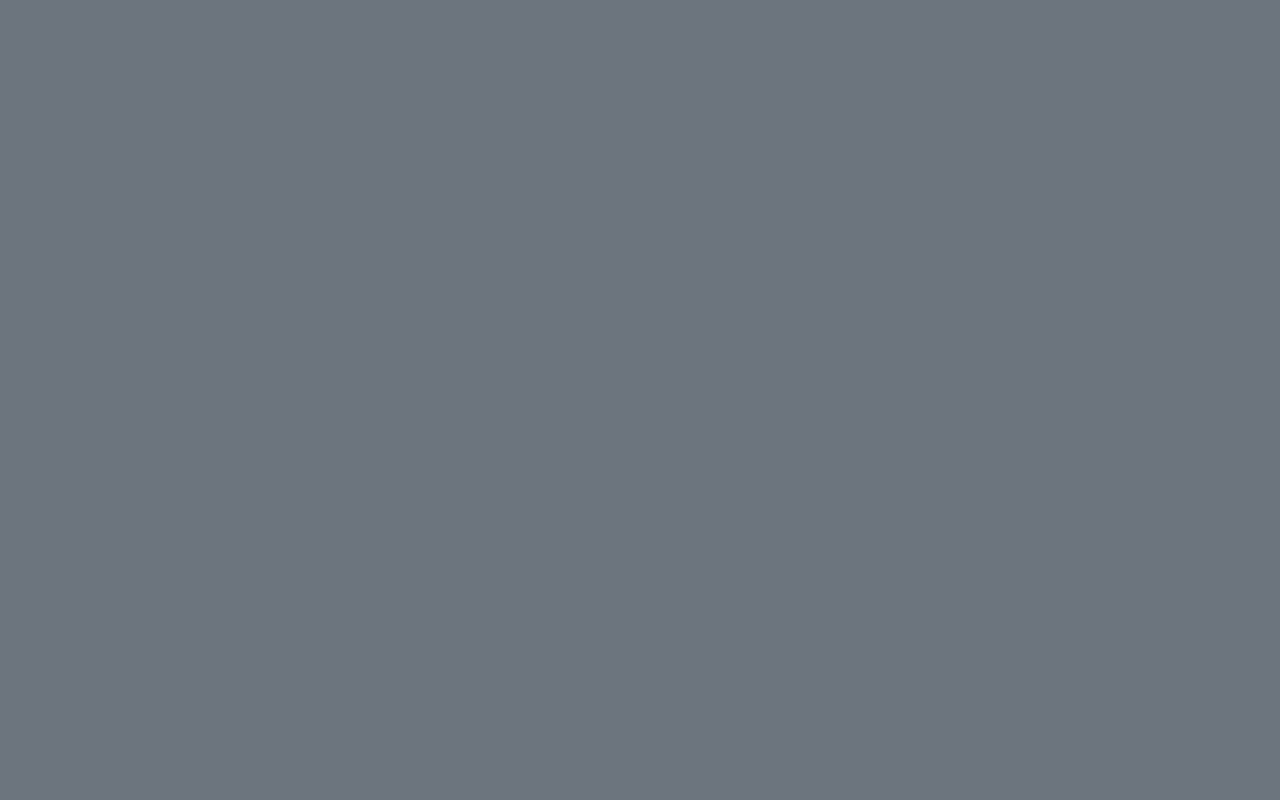
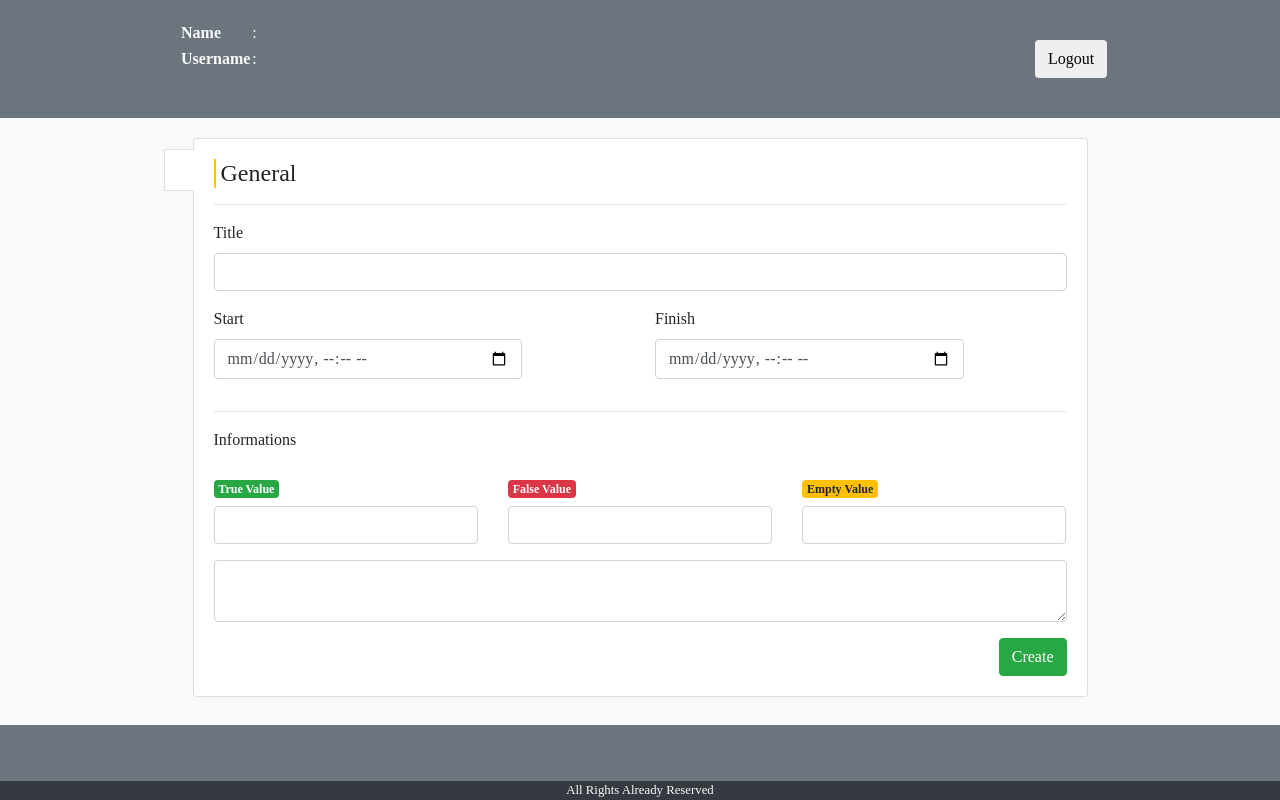
Before and after one commit to rakhadzaky/TryOutAngular, an Angular app: page /EditTest in a window 1280 px wide. Before the commit this address led to /. Built offline with nearby package versions, Linux system fonts and the light colour scheme; no server answers; sample sign-in values are in the browser's storage; a web font is replaced by a local one.

Commit message:
add form for update data test

```diff
--- a/src/app/app-routing.module.ts
+++ b/src/app/app-routing.module.ts
@@ -10,6 +10,7 @@ import { InsertTestComComponent } from './insert-test-com/insert-test-com.compon
 import { InsertQuestionsComComponent } from './insert-questions-com/insert-questions-com.component';
 import { DetailQuesionComponent } from './detail-quesion/detail-quesion.component';
 import { DetailParComComponent } from './detail-par-com/detail-par-com.component';
+import { EditTestComComponent } from './edit-test-com/edit-test-com.component';
 
 import { LoginParticipantsComponent } from './login-participants/login-participants.component';
 import { HomeParticipantsComponent } from './home-participants/home-participants.component';
@@ -69,6 +70,11 @@ const routes: Routes = [
     component: DetailParComComponent,
     canActivate: [AuthGuard]
   },
+  {
+    path: 'EditTest',
+    component: EditTestComComponent,
+    canActivate: [AuthGuard]
+  },
   // PARTICIPANTS
   {
     path: 'login',
--- a/src/app/app.module.ts
+++ b/src/app/app.module.ts
@@ -23,6 +23,7 @@ import { DetailQuesionComponent } from './detail-quesion/detail-quesion.componen
 import { InfoQuestionParComponent } from './info-question-par/info-question-par.component';
 import { AnswerParComponent } from './answer-par/answer-par.component';
 import { DetailParComComponent } from './detail-par-com/detail-par-com.component';
+import { EditTestComComponent } from './edit-test-com/edit-test-com.component';
 
 @NgModule({
   declarations: [
@@ -39,7 +40,8 @@ import { DetailParComComponent } from './detail-par-com/detail-par-com.component
     DetailQuesionComponent,
     InfoQuestionParComponent,
     AnswerParComponent,
-    DetailParComComponent
+    DetailParComComponent,
+    EditTestComComponent
   ],
   imports: [
     BrowserModule,
--- /dev/null
+++ b/src/app/edit-test-com/edit-test-com.component.html
@@ -0,0 +1,104 @@
+<div class="bg-light">
+		<div class="col-md-12 p-0 bg-secondary">
+			<div class="p-3">
+				<div class="container">
+					<div class="row">
+						<div class="col-md-1 display-3 text-light">
+							<i class="fa fa-user-circle"></i>
+						</div>
+						<div class="col-md-8 text-light">
+							<table class="mt-1">
+								<tr>
+									<td class="font-weight-bold">Name</td>
+									<td>:</td>
+									<td>{{Identity.name}}</td>
+								</tr>
+                <tr>
+									<td class="font-weight-bold">Username</td>
+									<td>:</td>
+									<td>{{Identity.username}}</td>
+								</tr>
+							</table>
+						</div>
+						<div class="offset-md-2 col-md-1 mt-4 mx-auto">
+							<button type="button" class="btn" (click)="LogoutComProses()">Logout</button>
+						</div>
+					</div>
+				</div>
+			</div>
+		</div>
+
+	<div class="container py-1 mt-3">
+			<div class="col-md-10 mx-auto mb-4">
+				<div class="card" id="general">
+					<div class="card-body">
+						<a href="HomeCommittee"><button type="button" class="btn btn-secondary border border-right-0 mybtn rounded-0" title="back"><h1 class="fa fa-angle-left mr-2"></h1></button></a>
+						<h4 class="font-weight-light myTitle border-warning">General</h4>
+						<hr>
+						<div class="alert alert-danger" *ngIf = "err_message != ''">
+							<b>Error !</b> {{err_message}}
+						</div>
+						<form accept-charset="utf-8">
+							<div class="form-group">
+								<label>Title</label>
+								<input type="text" class="form-control" [(ngModel)] = "InsertValue.title" value="{{InsertValue.title}}" name="title">
+								<small class="text-danger">{{err_title}}</small>
+							</div>
+							<div class="row">
+								<div class="col-md-6">
+									<div class="form-group">
+										<label>Start</label>
+										<input type="datetime-local" class="form-control w-75" [(ngModel)] = "InsertValue.start" value="{{InsertValue.start}}" name="start">
+										<small class="text-danger">{{err_start}}</small>
+									</div>
+								</div>
+								<div class="col-md-6">
+									<div class="form-group">
+										<label>Finish</label>
+										<input type="datetime-local" class="form-control w-75" [(ngModel)] = "InsertValue.end" value="{{InsertValue.end}}" name="end">
+										<small class="text-danger">{{err_end}}</small>
+									</div>
+								</div>
+							</div>
+							<hr>
+							<div class="form-group">
+								<label class="mb-4">Informations</label>
+
+								<div class="row">
+									<div class="col-md-4">
+										<div class="form-group">
+											<label class="badge badge-success">True Value</label>
+											<input type="number" class="form-control" [(ngModel)] = "InsertValue.true_value" value="{{InsertValue.true_value}}" name="true">
+											<small class="text-danger">{{err_true_value}}</small>
+										</div>
+									</div>
+									<div class="col-md-4">
+										<div class="form-group">
+											<label class="badge badge-danger">False Value</label>
+											<input type="number" class="form-control" [(ngModel)] = "InsertValue.wrong_value" value="{{InsertValue.wrong_value}}" name="false">
+											<small class="text-danger">{{err_wrong_value}}</small>
+										</div>
+									</div>
+									<div class="col-md-4">
+										<div class="form-group">
+											<label class="badge badge-warning">Empty Value</label>
+											<input type="number" class="form-control" [(ngModel)] = "InsertValue.empty_value" value="{{InsertValue.empty_value}}" name="empty">
+											<small class="text-danger">{{err_empty_value}}</small>
+										</div>
+									</div>
+								</div>
+								<textarea id="informations" class="form-control" [(ngModel)] = "InsertValue.information" value="{{InsertValue.information}}" name="info"></textarea>
+								<small class="text-danger">{{err_information}}</small>
+							</div>
+							<button type="submit" (click) = "PutDataQuestionProses()" class="btn btn-success float-right">Create</button>
+						</form>
+					</div>
+				</div>
+			</div>
+	</div>
+	<small class="fixed-bottom text-center bg-dark text-light">All Rights Already Reserved</small>
+	<script>
+		CKEDITOR.replace('informations');
+		CKEDITOR.replace('content');
+	</script>
+</div>
--- /dev/null
+++ b/src/app/edit-test-com/edit-test-com.component.ts
@@ -0,0 +1,59 @@
+import { Component, OnInit } from '@angular/core';
+import { Router } from '@angular/router';
+import { HomeCommitteeService } from '../home-committee.service';
+
+@Component({
+  selector: 'app-edit-test-com',
+  templateUrl: './edit-test-com.component.html',
+  styleUrls: ['./edit-test-com.component.css']
+})
+export class EditTestComComponent implements OnInit {
+
+  constructor(private _router : Router, private _homeCommitteeService : HomeCommitteeService) { }
+
+  InsertValue = {}
+  Identity = {}
+
+  // error variable
+  err_message = ''
+  err_empty_value = ''
+  err_true_value = ''
+  err_wrong_value = ''
+  err_end = ''
+  err_start = ''
+  err_title = ''
+  err_information = ''
+  ngOnInit() {
+    this._homeCommitteeService.getDetailAkunCom()
+      .subscribe(
+        res => {
+          this.Identity = res
+          console.log(this.Identity)
+        },
+        err => console.log(err)
+      )
+
+    this._homeCommitteeService.DetailTestCom()
+      .subscribe(
+        res =>
+        {
+          this.InsertValue = res
+          console.log(this.InsertValue)
+        },
+        err => console.log(err)
+      )
+  }
+
+  PutDataQuestionProses(){
+    this._homeCommitteeService.PutDataQuestion(this.InsertValue)
+      .subscribe(
+        res => {
+          console.log(res)
+        },
+        err => {
+          console.log(err)
+        }
+      )
+  }
+
+}
--- a/src/app/home-committee.service.ts
+++ b/src/app/home-committee.service.ts
@@ -107,7 +107,11 @@ export class HomeCommitteeService {
     console.log(this.tokenPut)
     console.log(data)
     console.log(this._DetailTest + this.id + this._DataQuestions + "/" + this.idQuest + "/update")
-    return this.http.post<any>(this._DetailTest + this.id + this._DataQuestions + "/" + this.idQuest + "/update", data, {headers: this.tokenPut})
+    return this.http.post<any>(this._DetailTest + this.id + this._DataQuestions + "/" + this.idQuest + "/update", data, {headers: this.token})
+  }
+  PutDataQuestion(data){
+    console.log(data)
+    return this.http.post<any>(this._DetailTest + this.id + "/update", data, {headers: this.token})
   }
 
 }
--- a/src/app/insert-questions-com/insert-questions-com.component.html
+++ b/src/app/insert-questions-com/insert-questions-com.component.html
@@ -98,7 +98,7 @@
 							</div>
 						</div>
 						<!-- <button type="button" class="btn btn-warning font-weight-bold">Stand By</button> -->
-						<button type="button" class="btn btn-info float-left"><i class="fa fa-edit"></i> Edit Test</button>
+						<button type="button"(click) = "EditTestMenu()" class="btn btn-info float-left"><i class="fa fa-edit"></i> Edit Test</button>
 						<button type="button" class="btn btn-dark float-right" ng-click="modal = 'show'"><i class="fa fa-plus"></i> Add Question</button>
 						<br style="clear: both">
 						<hr>
--- a/src/app/insert-questions-com/insert-questions-com.component.ts
+++ b/src/app/insert-questions-com/insert-questions-com.component.ts
@@ -127,6 +127,10 @@ export class InsertQuestionsComComponent implements OnInit {
     window.location.href = "/DetailQuestion"
   }
 
+  EditTestMenu(){
+    window.location.href = '/EditTest'
+  }
+
   BackToHome(){
     localStorage.removeItem('detailTest')
     // this._router.navigate(['/InsertQuestions'])
```
Also changed, not shown: src/app/edit-test-com/edit-test-com.component.css (added), 1 other file (tests, documents, lock files or other folders).
